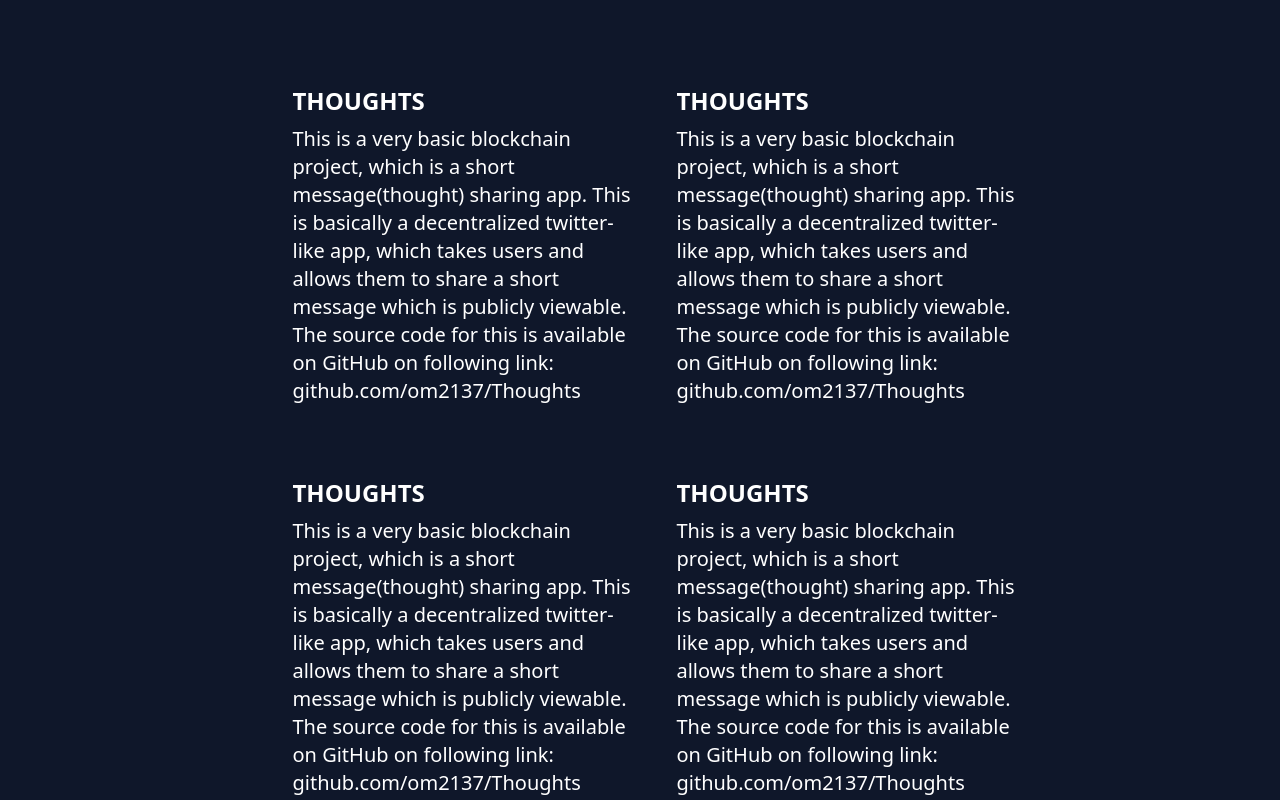
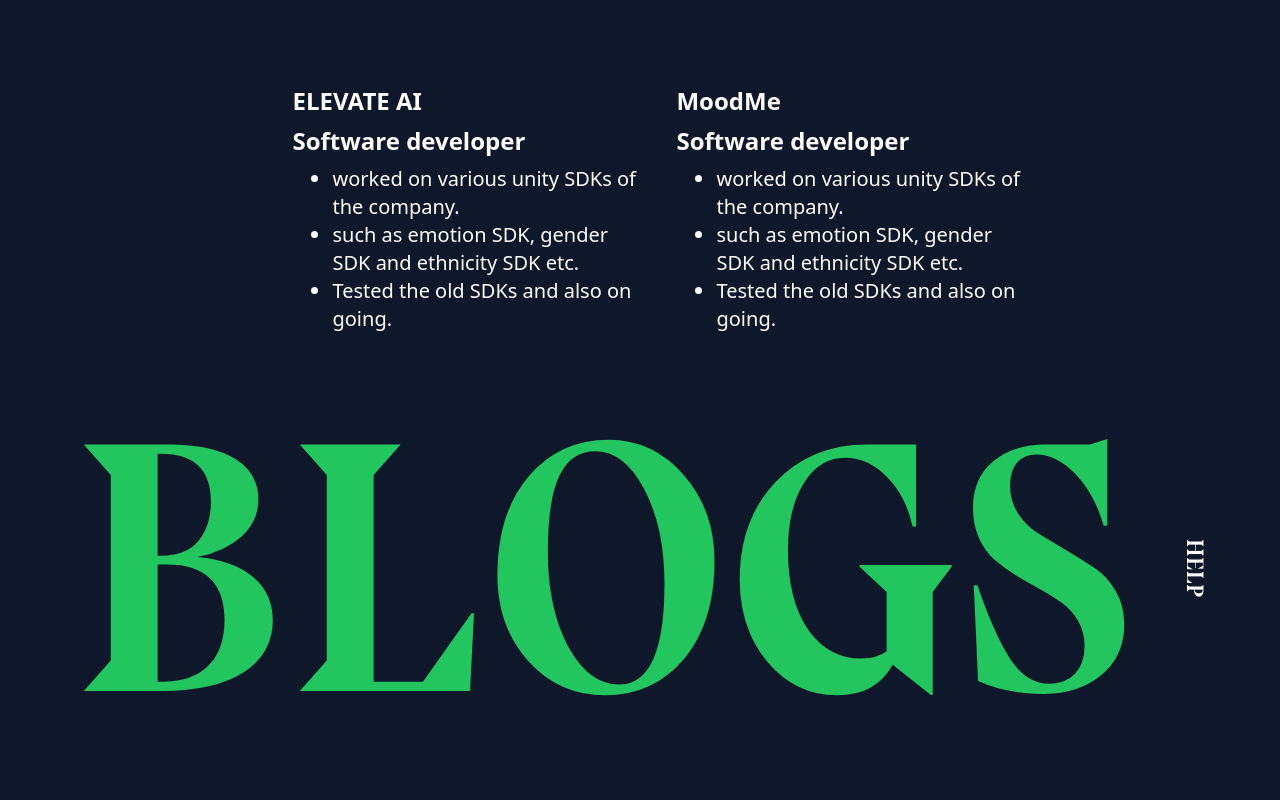
Before and after one commit to om2137/portfo, a Next.js app: page / in a window 1280 px wide. Shown: the part 3940-4740 px from the top of the page. Built offline with nearby package versions, Linux system fonts and the light colour scheme.

Commit message:
experience added

```diff
--- a/components/sections/Experience.tsx
+++ b/components/sections/Experience.tsx
@@ -77,65 +77,53 @@ export default function Experience() {
             {/* elevate */}
             <div className='hidden md:flex my-4 item-center justify-center '>
                 <div className='flex flex-col content-center justify-center  columns-2 w-80 md:w-96 text-xl text-white  p-5'>
-                    <span className='flex font-bold text-2xl pb-2'>THOUGHTS</span>
-                    <div className=' mx-auto' >
-                        <p>This is a very basic blockchain project, which is a short message(thought) sharing app.
-                            This is basically a decentralized twitter-like app, which takes users and allows them to share a short message which is publicly viewable.
-                            The source code for this is available on GitHub on following link: github.com/om2137/Thoughts
-                        </p>
+                    <span className='flex font-bold text-2xl pb-2'>ELEVATE AI</span>
+                    <span className='flex font-semibold text-2xl pb-2'>Software developer</span>
+                    <div className=' mx-auto ml-10' >
+                        <ul className='list-disc '>
+                            <li>worked on various unity SDKs of the company.</li>
+                            <li>such as emotion SDK, gender SDK and ethnicity SDK etc.</li>
+                            <li>Tested the old SDKs and also on going.</li>
+                        </ul>
                     </div>
                 </div>
                 <div className='flex flex-col content-center justify-center  columns-2 w-80 md:w-96 text-xl text-white  p-5'>
-                    <span className='flex font-bold text-2xl pb-2'>THOUGHTS</span>
-                    <div className=' mx-auto' >
-                        <p>This is a very basic blockchain project, which is a short message(thought) sharing app.
-                            This is basically a decentralized twitter-like app, which takes users and allows them to share a short message which is publicly viewable.
-                            The source code for this is available on GitHub on following link: github.com/om2137/Thoughts
-                        </p>
+                    <span className='flex font-bold text-2xl pb-2'>MoodMe</span>
+                    <span className='flex font-semibold text-2xl pb-2'>Software developer</span>
+                    <div className='mx-auto pl-10' >
+                        <ul className='list-disc'>
+                            <li>worked on various unity SDKs of the company.</li>
+                            <li>such as emotion SDK, gender SDK and ethnicity SDK etc.</li>
+                            <li>Tested the old SDKs and also on going.</li>
+                        </ul>
                     </div>
                 </div>
             </div>
             {/* moodme */}
-            <div className='hidden md:flex my-4 item-center justify-center '>
-                <div className='flex flex-col content-center justify-center  columns-2 w-80 md:w-96 text-xl text-white  p-5'>
-                    <span className='flex font-bold text-2xl pb-2'>THOUGHTS</span>
-                    <div className=' mx-auto' >
-                        <p>This is a very basic blockchain project, which is a short message(thought) sharing app.
-                            This is basically a decentralized twitter-like app, which takes users and allows them to share a short message which is publicly viewable.
-                            The source code for this is available on GitHub on following link: github.com/om2137/Thoughts
-                        </p>
-                    </div>
-                </div>
-                <div className='flex flex-col content-center justify-center  columns-2 w-80 md:w-96 text-xl text-white  p-5'>
-                    <span className='flex font-bold text-2xl pb-2'>THOUGHTS</span>
-                    <div className=' mx-auto' >
-                        <p>This is a very basic blockchain project, which is a short message(thought) sharing app.
-                            This is basically a decentralized twitter-like app, which takes users and allows them to share a short message which is publicly viewable.
-                            The source code for this is available on GitHub on following link: github.com/om2137/Thoughts
-                        </p>
-                    </div>
-                </div>
-            </div>
             <div className='md:hidden flex flex-col my-4 item-center justify-center '>
 
                 <div className='flex flex-col item-center justify-center  columns-2 w-80 md:w-96 text-xl text-white mx-auto p-5'>
 
-                    <span className='flex font-bold text-2xl pb-2 text-center mx-auto text-center sm:text-left'>THOUGHTS</span>
-                    <div className=' mx-auto text-center sm:text-left' >
-                        <p>This is a very basic blockchain project, which is a short message(thought) sharing app.
-                            This is basically a decentralized twitter-like app, which takes users and allows them to share a short message which is publicly viewable.
-                            The source code for this is available on GitHub on following link: github.com/om2137/Thoughts
-                        </p>
+                    <span className='flex font-bold text-2xl pb-2 text-center mx-auto text-center sm:text-left'>ELEVATE AI</span>
+                    <span className='flex font-semibold text-2xl pb-2 text-center mx-auto text-center sm:text-left'>Software developer</span>
+                    <div className=' mx-auto  sm:text-left' >
+                        <ul className='list-disc '>
+                            <li>worked on various unity SDKs of the company.</li>
+                            <li>such as emotion SDK, gender SDK and ethnicity SDK etc.</li>
+                            <li>Tested the old SDKs and also on going.</li>
+                        </ul>
                     </div>
                 </div>
-                <div className='flex item-center justify-center mx-2 p-5 '>
-                    <MediaCard
-                        image='/card.jpg'
-                        title='Card'
-                        description='naruto'
-                        GHlink=''
-                        blog=''
-                    />
+                <div  className='flex flex-col item-center justify-center  columns-2 w-80 md:w-96 text-xl text-white mx-auto p-5'>
+                    <span className='flex font-bold text-2xl pb-2 text-center mx-auto text-center sm:text-left'>MoodMe</span>
+                    <span className='flex font-semibold text-2xl pb-2 text-center mx-auto text-center sm:text-left'>Software developer</span>
+                    <div className=' mx-auto  sm:text-left' >
+                        <ul className='list-disc '>
+                            <li>worked on various unity SDKs of the company.</li>
+                            <li>such as emotion SDK, gender SDK and ethnicity SDK etc.</li>
+                            <li>Tested the old SDKs and also on going.</li>
+                        </ul>
+                    </div>
                 </div>
             </div>
 
```
